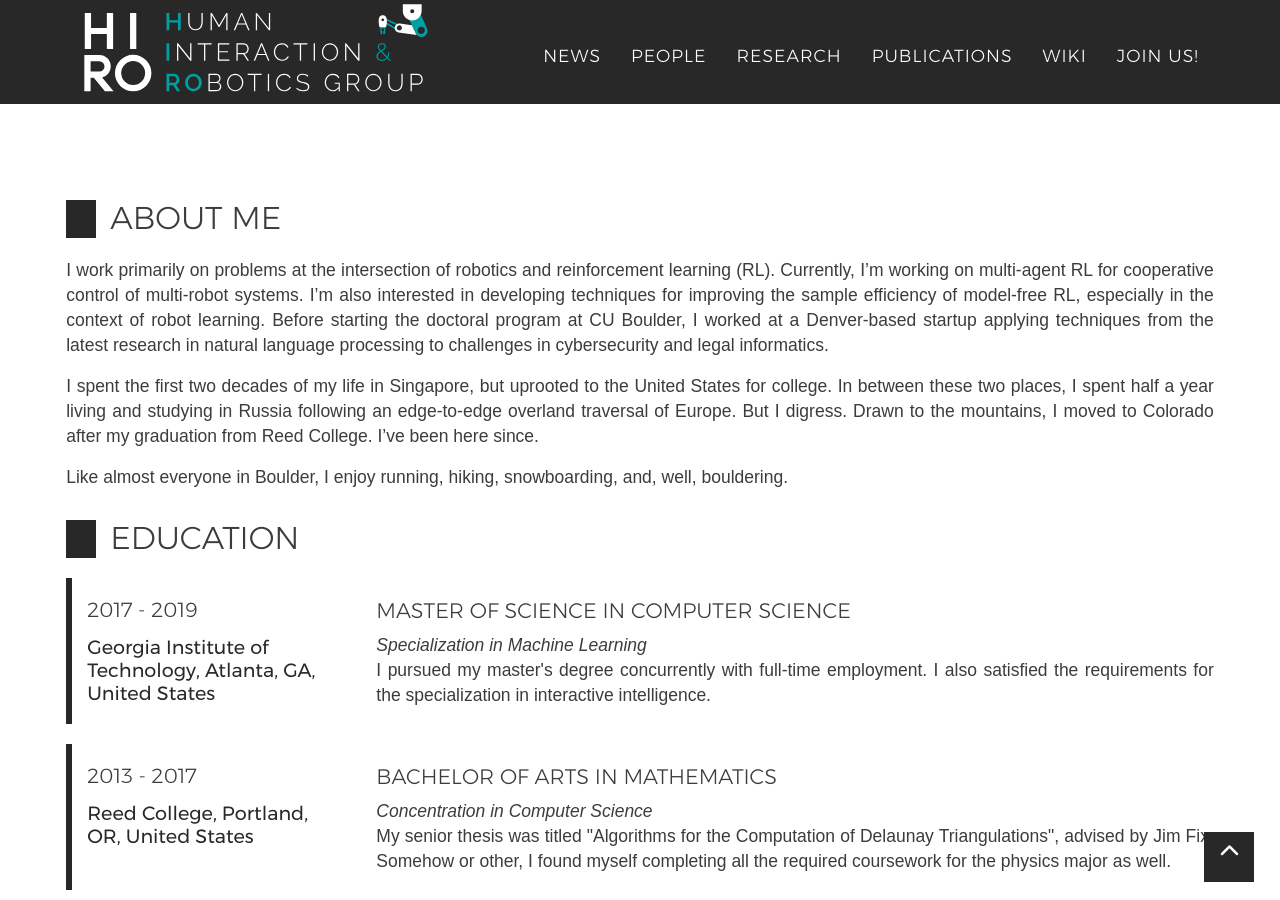
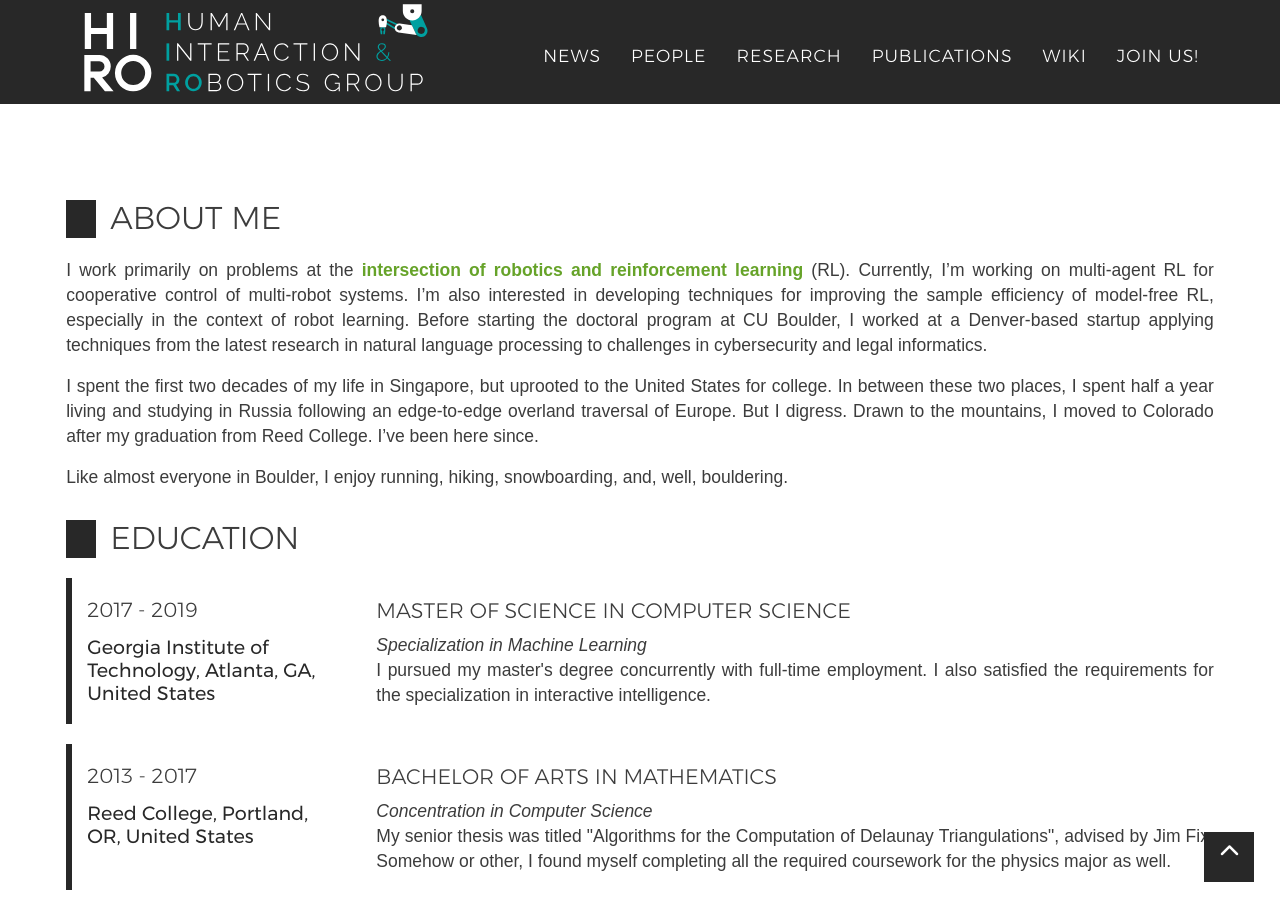
Before and after one commit to HIRO-group/HIRO-group.github.io, a Jekyll site: the page built from _posts/people/2020-05-27-joewie.md, in a window 1280 px wide and 900 px high, scrolled down 592 px. Built offline with Jekyll 4.4.1, drawn with Linux system fonts in a browser that asks for light colours; nearby versions of some CDN libraries; some web fonts are replaced; part of the change alters nothing that is shown; some of the changed text lies outside the part shown.

Commit message:
Make minor changes to Joewie's personal page

```diff
--- a/_posts/people/2020-05-25-joewie.md
+++ b/_posts/people/2020-05-27-joewie.md
@@ -25,7 +25,7 @@ cv:
       end: 2017
       location: Reed College, Portland, OR, United States
       location-link: https://www.reed.edu/
-      description: My senior thesis was titled "Algorithms for the Computation of Delaunay Triangulations", advised by Jim Fix. Somehow or other, I found myself completing all the required coursework for the physics major as well.
+      description: "My senior thesis was titled \"Algorithms for the Computation of Delaunay Triangulations\", advised by Jim Fix. Somehow or other, I found myself completing all the required coursework for the physics major as well."
  - name: experience
    elems:
     - name: Graduate Research Assistant
@@ -82,6 +82,7 @@ cv:
       year: 2020
       venue: 19th International Conference on Autonomous Agents and Multiagent Systems (AAMAS)
       where: Auckland, New Zealand, May 9-13
+      pdf: "2020_Ding_AAMAS_cooperative_object_manipulation"
     - title: "Inline Detection of Domain Generation Algorithms with Context-Sensitive Word Embeddings"
       authors: <b>Joewie J. Koh</b>, Barton Rhodes
       year: 2018
@@ -95,43 +96,48 @@ cv:
       where: Reed College
  - name: teaching
    elems:
-    - name: CSCI 7000 (Deep Reinforcement Learning and Robotics)
+    - name: "CSCI 7000 (Deep Reinforcement Learning and Robotics)"
       title: Graduate Student Staff
       when: Summer 2020
       location: University of Colorado Boulder
-    - name: CSCI 4318 (Software Engineering Project 2)
+    - name: "CSCI 4318 (Software Engineering Project 2)"
       title: Graduate Teaching Assistant
       when: Spring 2020
       location: University of Colorado Boulder
-    - name: CSCI 1300 (Computer Science 1``:`` Starting Computing)
+    - name: "CSCI 1300 (Computer Science 1: Starting Computing)"
       title: Graduate Teaching Assistant
       when: Fall 2019
       location: University of Colorado Boulder
-    - name: PHYS 331 (Advanced Laboratory I)
+    - name: "PHYS 331 (Advanced Laboratory I)"
       title: Teaching Assistant
       when: Fall 2015
       location: Reed College
+    - name: "Lower-Division Physics and Statistics"
+      title: Peer Tutor
+      start: 2014
+      end: 2017
+      location: Reed College
  - name: service
    elems:
-    - title: "Program Committee Member"
+    - title: Program Committee Member
       elems:
       - "<i>Human-Robot Interaction Pioneers Workshop</i> — <b>2020</b>"
-    - title: "Journal Reviewer"
+    - title: Journal Reviewer
       elems:
       - "<i>Cognitive Systems Research</i> — <b>2019, 2020</b>"
       - "<i>IEEE Robotics and Automation Letters (RA-L)</i> — <b>2019</b>"
-    - title: "Conference Reviewer"
+    - title: Conference Reviewer
       elems:
       - "<i>ACM/IEEE International Conference on Human-Robot Interaction (HRI)</i> — <b>2020</b>"
       - "<i>IEEE/RSJ International Conference on Intelligent Robots and Systems (IROS)</i> — <b>2020</b>"
-    - title: "Institutional Service"
+    - title: Institutional Service
       elems:
       - "<i>Computer Science Departmental Action Team</i> — <b>2019, 2020</b>"
 ---
 
 # About Me
 
-I work primarily on problems at the intersection of robotics and reinforcement learning (RL).
+I work primarily on problems at the **intersection of robotics and reinforcement learning**{:.color-banner} (RL).
 Currently, I'm working on multi-agent RL for cooperative control of multi-robot systems.
 I'm also interested in developing techniques for improving the sample efficiency of model-free RL, especially in the context of robot learning.
 Before starting the doctoral program at CU Boulder, I worked at a Denver-based startup applying techniques from the latest research in natural language processing to challenges in cybersecurity and legal informatics.
```
